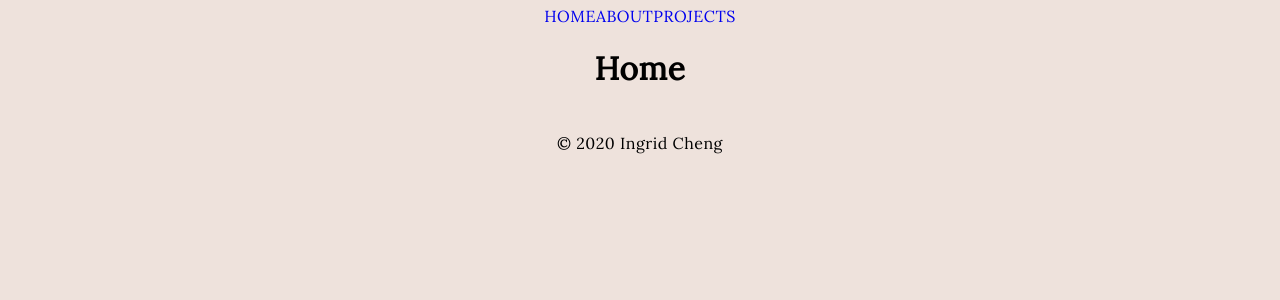
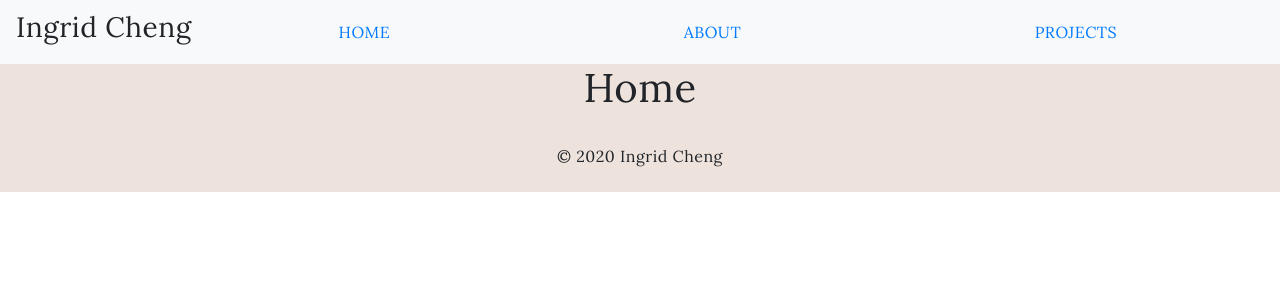
Before and after one commit to ingridwy/ingrid-portfolio, a React (Create React App) app: page / in a window 1280 px wide. Shown: the top 300 px of the page. Built offline with nearby package versions, Linux system fonts and the light colour scheme.

Commit message:
header stlying

```diff
--- a/package.json
+++ b/package.json
@@ -6,6 +6,7 @@
     "@testing-library/jest-dom": "^4.2.4",
     "@testing-library/react": "^9.3.2",
     "@testing-library/user-event": "^7.1.2",
+    "bootstrap": "^4.5.0",
     "react": "^16.13.1",
     "react-dom": "^16.13.1",
     "react-fontawesome": "^1.7.1",
--- a/src/App.css
+++ b/src/App.css
@@ -1,11 +1,9 @@
-body{
-  background-color: #eee2dc;
-}
 .App {
   text-align: center;
   font-family:"Lora", sans-serif;
   letter-spacing: 0.5px;
   line-height: 2em;
+  background-color: #eee2dc;
 }
 
 .App-logo {
@@ -43,7 +41,8 @@ body{
   }
 }
  /*header*/
- .header a{
+
+ .nav-link{
   text-decoration: none;
   text-transform: uppercase;
  }
@@ -60,7 +59,9 @@ body{
 .about-contact a{
   text-decoration: none;
   text-transform: uppercase;
+  color:black;
 }
+/*footer*/
 .footer{
   padding: 20px;
 }
--- a/src/components/Header.js
+++ b/src/components/Header.js
@@ -1,15 +1,30 @@
 import React from "react"
 import {Link} from "react-router-dom"
+import 'bootstrap/dist/css/bootstrap.css';
 
  class Header extends React.Component {
    render(){
     return (
-      <div class="header">
-        <Link to="/home">Home</Link>
-        <Link to="/about">About</Link>
-        <Link to="/projects">Projects</Link>
-      </div>
-    )
+    <div className="header">
+      <nav class="navbar navbar-expand-lg navbar-light bg-light" >
+        <h3>Ingrid Cheng</h3>
+        <button class="navbar-toggler" type="button" data-toggle="collapse" data-target="#navbarNav" aria-controls="navbarNav" aria-expanded="false" aria-label="Toggle navigation">
+          <span class="navbar-toggler-icon"></span>
+        </button>
+        <div class="collapse navbar-collapse" id="navbarNav">
+          <a class="nav-link flex-fill" >
+            <Link to="/home">Home</Link>
+            <span class="sr-only">(current)</span></a>
+            <a class="nav-link flex-fill" >
+              <Link to="/about">About</Link>
+            </a>
+            <a class="nav-link flex-fill">
+              <Link to="/projects">Projects</Link>
+            </a>
+        </div>
+      </nav>
+    </div>
+        )
    }
 
 }
```
Also changed, not shown: 1 other file (tests, documents, lock files or other folders).
